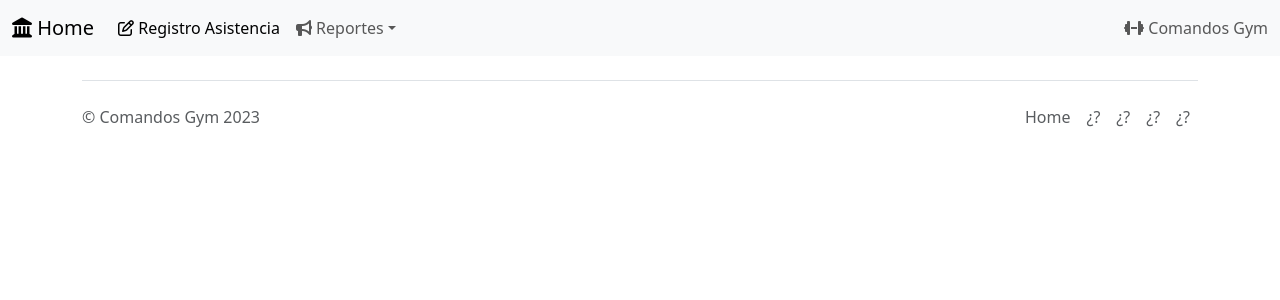
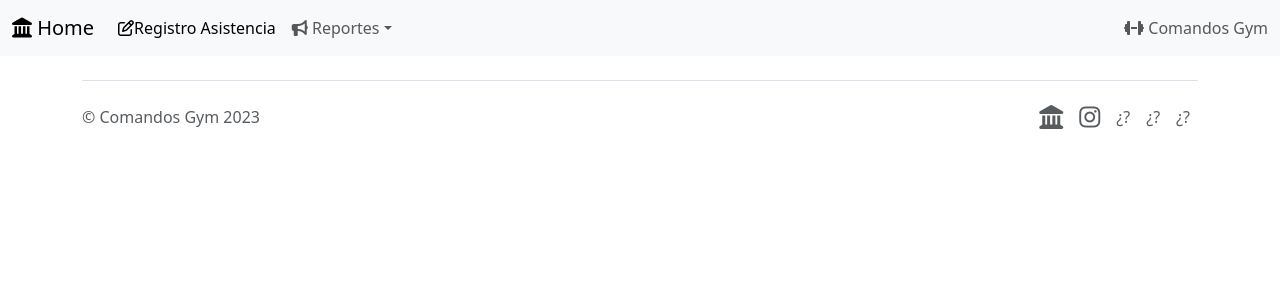
Before and after one commit to JuanCarlosE/comandos_001, a Django app: page /soldiers/ in a window 1280 px wide. Shown: the top 300 px of the page. Run offline with Django 4.2, Linux system fonts and the light colour scheme; some libraries are stand-ins or nearby versions.

Commit message:
Added icons to footer

```diff
--- a/templates/base.html
+++ b/templates/base.html
@@ -26,15 +26,15 @@
               <div class="collapse navbar-collapse" id="navbarSupportedContent">
                 <ul class="navbar-nav me-auto mb-2 mb-lg-0">
                   <li class="nav-item">
-                    <a class="nav-link active" aria-current="page" href="{% url 'soldiers:check' %}"><i class="fa-regular fa-pen-to-square"></i> Registro Asistencia</a>
+                    <a class="nav-link active" aria-current="page" href="{% url 'soldiers:check' %}"><i class="fa-regular fa-pen-to-square"></i>Registro Asistencia</a>
                   </li>
                   <li class="nav-item dropdown">
                     <a class="nav-link dropdown-toggle" href="#" role="button" data-bs-toggle="dropdown" aria-expanded="false">
                       <i class="fa-solid fa-bullhorn"></i> Reportes</a>
                     <ul class="dropdown-menu">
-                      <li><a class="dropdown-item" href="{% url 'soldiers:morosos' %}"><i class="fa-solid fa-bugs"></i> Morosos</a></li>
+                      <li><a class="dropdown-item" href="{% url 'soldiers:morosos' %}"><i class="fa-solid fa-bugs"></i>Morosos</a></li>
                       <li><hr class="dropdown-divider"></li>
-                      <li><a class="dropdown-item" href="{% url 'soldiers:calendar' %}"><i class="fa-solid fa-calendar-days"></i> Calendario</a></li>
+                      <li><a class="dropdown-item" href="{% url 'soldiers:calendar' %}"><i class="fa-solid fa-calendar-days"></i>Calendario</a></li>
                     </ul>
                   </li>
                 </ul>
@@ -60,8 +60,8 @@
               </a>
 
               <ul class="nav col-md-4 justify-content-end">
-                <li class="nav-item"><a href="{% url 'soldiers:index' %}" class="nav-link px-2 text-body-secondary">Home</a></li>
-                <li class="nav-item"><a href="#" class="nav-link px-2 text-body-secondary">¿?</a></li>
+                <li class="nav-item"><a href="{% url 'soldiers:index' %}" class="nav-link px-2 text-body-secondary"><i class="fa-solid fa-landmark fa-xl"></i></a></li>
+                <li class="nav-item"><a href="https://www.instagram.com/comandos_gym/?utm_source=ig_web_button_share_sheet&igshid=OGQ5ZDc2ODk2ZA==" class="nav-link px-2 text-body-secondary"><i class="fa-brands fa-instagram fa-xl"></i></a></li>
                 <li class="nav-item"><a href="#" class="nav-link px-2 text-body-secondary">¿?</a></li>
                 <li class="nav-item"><a href="#" class="nav-link px-2 text-body-secondary">¿?</a></li>
                 <li class="nav-item"><a href="#" class="nav-link px-2 text-body-secondary">¿?</a></li>
```
